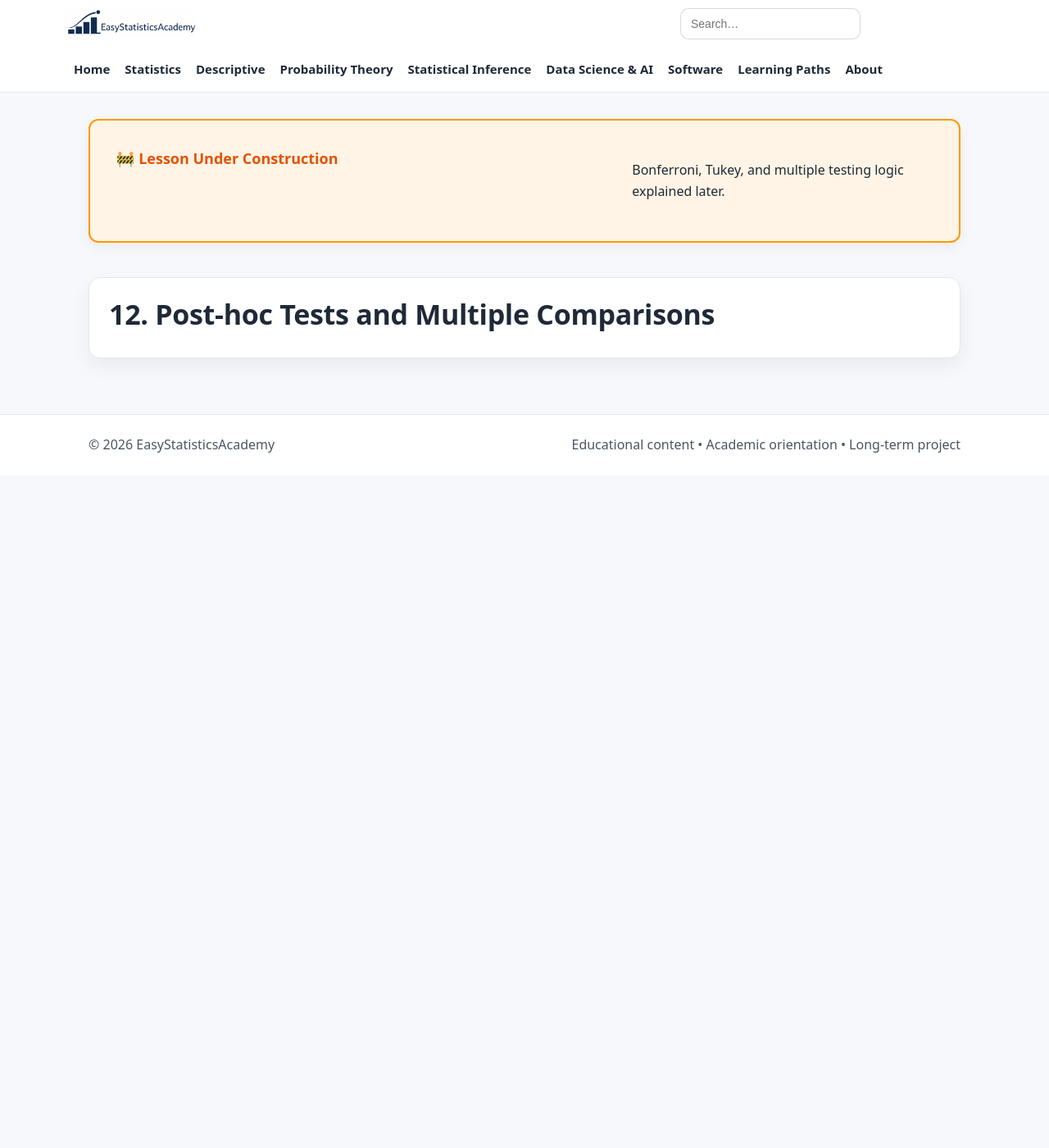
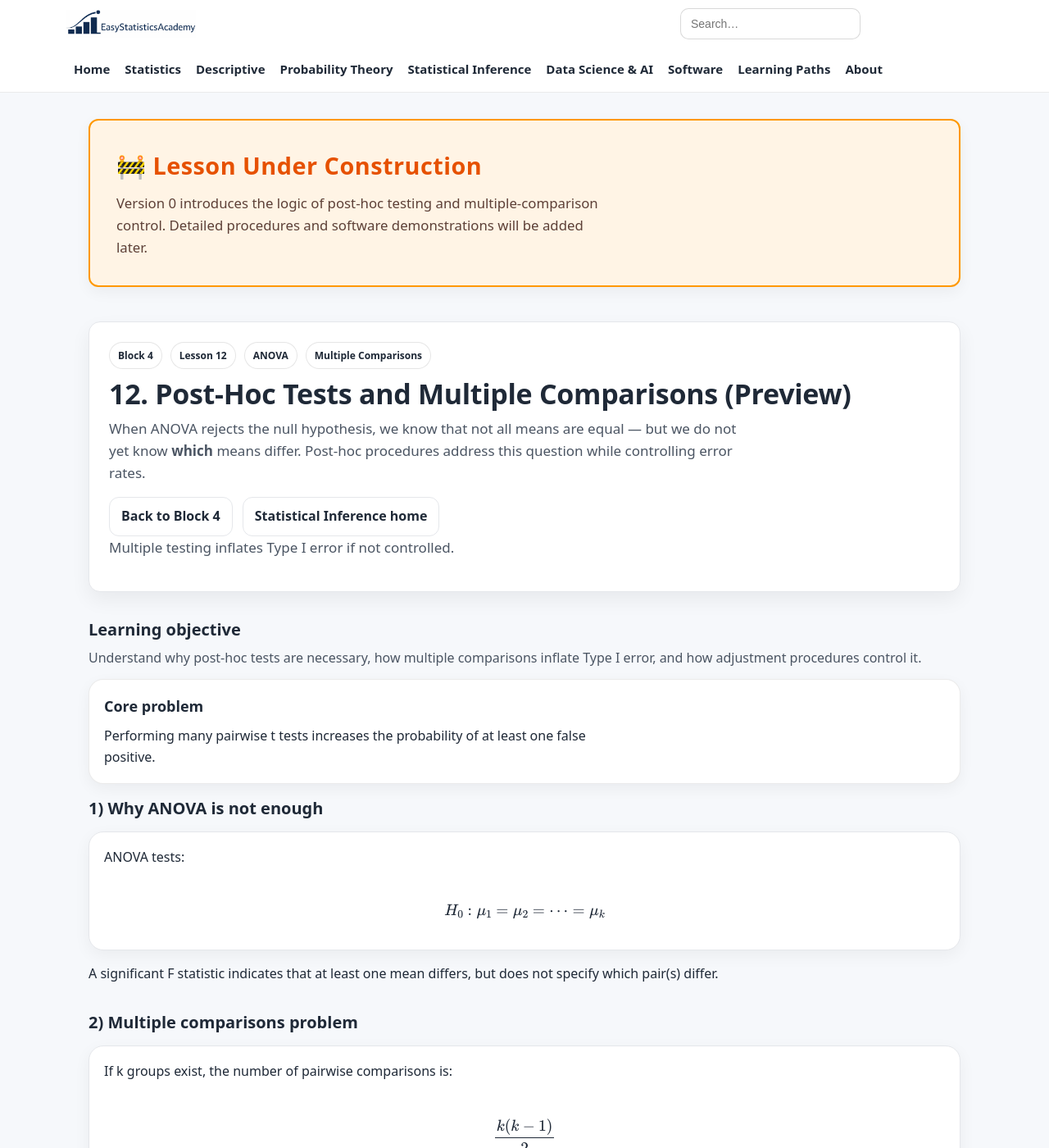
Before and after one commit to ammar-homaida-statistics/easystatisticsacademy, a Jekyll site: the page built from inference/classical-tests/post-hoc-tests-and-multiple-comparisons-preview/index.md, in a window 1280 px wide and 1400 px high. Shown: the whole window at 82% size. Built offline with Jekyll 4.4.1, drawn with Linux system fonts in a browser that asks for light colours; some of the changed text lies outside the part shown.

Commit message:
Add lesson content last lesson in block 4

```diff
--- a/inference/classical-tests/post-hoc-tests-and-multiple-comparisons-preview/index.md
+++ b/inference/classical-tests/post-hoc-tests-and-multiple-comparisons-preview/index.md
@@ -1,14 +1,245 @@
 ---
 layout: default
-title: "12. Post-hoc Tests and Multiple Comparisons"
-description: "Understand why multiple testing inflates false positives and preview correction methods."
+title: "12. Post-Hoc Tests and Multiple Comparisons (Preview)"
+description: "Understand why post-hoc tests are needed after ANOVA and how multiple comparisons affect Type I error."
 permalink: /inference/classical-tests/post-hoc-tests-and-multiple-comparisons-preview/
 sidebar: false
 ---
+
+<!-- UNDER CONSTRUCTION NOTICE -->
 <section class="section section-slim">
-<div class="callout" style="background:#fff4e5;border:2px solid #ff9800;padding:2rem;border-radius:12px;">
-<h2 style="color:#e65100;">🚧 Lesson Under Construction</h2>
-<p>Bonferroni, Tukey, and multiple testing logic explained later.</p>
-</div></section>
-<script>(function(){var KEY="esa_continue_inference_classical_tests_lesson_v0";localStorage.setItem(KEY,JSON.stringify({url:"/inference/classical-tests/post-hoc-tests-and-multiple-comparisons-preview/",label:"Lesson 12 — Post-hoc Tests",ts:Date.now()}));})();</script>
-<section class="hero hero-section"><div class="hero-card"><h1>12. Post-hoc Tests and Multiple Comparisons</h1></div></section>
+  <div class="callout" style="background:#fff4e5; border:2px solid #ff9800; padding:2rem; border-radius:12px;">
+    <div class="callout-copy">
+      <h2 style="margin-top:0; color:#e65100; font-size:1.8rem; letter-spacing:0.5px;">
+        🚧 Lesson Under Construction
+      </h2>
+      <p style="margin:0; font-size:1.05rem; color:#5d4037; line-height:1.6;">
+        Version 0 introduces the logic of post-hoc testing and multiple-comparison control.
+        Detailed procedures and software demonstrations will be added later.
+      </p>
+    </div>
+  </div>
+</section>
+
+<!-- ✅ Update continue-reading keys -->
+<script>
+  (function () {
+    var KEY = "esa_continue_inference_classical_tests_lesson_v0";
+
+    localStorage.setItem(KEY, JSON.stringify({
+      url: "/inference/classical-tests/post-hoc-tests-and-multiple-comparisons-preview/",
+      label: "Lesson 12 — Post-Hoc Tests & Multiple Comparisons",
+      ts: Date.now()
+    }));
+
+    localStorage.setItem("esa_continue_inference_last_block_v0", JSON.stringify({
+      url: "/inference/classical-tests/",
+      label: "Block 4 — Classical Tests",
+      ts: Date.now()
+    }));
+  })();
+</script>
+
+<section class="hero hero-section">
+  <div class="hero-card">
+    <div class="hero-copy">
+      <div class="badge-row">
+        <span class="badge">Block 4</span>
+        <span class="badge">Lesson 12</span>
+        <span class="badge">ANOVA</span>
+        <span class="badge">Multiple Comparisons</span>
+      </div>
+
+      <h1>12. Post-Hoc Tests and Multiple Comparisons (Preview)</h1>
+
+      <p class="lead">
+        When ANOVA rejects the null hypothesis,
+        we know that not all means are equal —
+        but we do not yet know <strong>which</strong> means differ.
+        Post-hoc procedures address this question
+        while controlling error rates.
+      </p>
+
+      <div class="hero-actions">
+        <a class="btn btn-outline" href="/inference/classical-tests/">Back to Block 4</a>
+        <a class="btn btn-outline" href="/inference/">Statistical Inference home</a>
+      </div>
+
+      <p class="muted-mini">
+        Multiple testing inflates Type I error if not controlled.
+      </p>
+    </div>
+  </div>
+</section>
+
+<section class="section">
+  <div class="section-head">
+    <h2>Learning objective</h2>
+    <p>
+      Understand why post-hoc tests are necessary,
+      how multiple comparisons inflate Type I error,
+      and how adjustment procedures control it.
+    </p>
+  </div>
+
+  <div class="callout">
+    <div class="callout-copy">
+      <h2>Core problem</h2>
+      <p style="margin:0;">
+        Performing many pairwise t tests increases
+        the probability of at least one false positive.
+      </p>
+    </div>
+  </div>
+</section>
+
+<section class="section">
+  <div class="section-head">
+    <h2>1) Why ANOVA is not enough</h2>
+  </div>
+
+  <div class="card">
+    ANOVA tests:
+    <br><br>
+    \[
+    H_0: \mu_1 = \mu_2 = \dots = \mu_k
+    \]
+  </div>
+
+  <p>
+    A significant F statistic indicates that
+    at least one mean differs,
+    but does not specify which pair(s) differ.
+  </p>
+</section>
+
+<section class="section">
+  <div class="section-head">
+    <h2>2) Multiple comparisons problem</h2>
+  </div>
+
+  <div class="card">
+    If k groups exist,
+    the number of pairwise comparisons is:
+    <br><br>
+    \[
+    \frac{k(k-1)}{2}
+    \]
+  </div>
+
+  <p>
+    Each additional test increases
+    the overall probability of a Type I error
+    across the family of tests.
+  </p>
+
+  <div class="card" style="margin-top:1rem;">
+    Familywise error rate (FWER):
+    <br><br>
+    Probability of at least one false rejection.
+  </div>
+</section>
+
+<section class="section">
+  <div class="section-head">
+    <h2>3) Adjustment strategies</h2>
+  </div>
+
+  <div class="grid grid-2">
+    <div class="card">
+      <h3>Bonferroni correction</h3>
+      <p>
+        Use adjusted significance level:
+        <br>
+        \[
+        \alpha^* = \frac{\alpha}{m}
+        \]
+        where m = number of comparisons.
+      </p>
+    </div>
+
+    <div class="card">
+      <h3>Tukey’s HSD</h3>
+      <p>
+        Designed for pairwise comparisons
+        while maintaining overall error control.
+      </p>
+    </div>
+
+    <div class="card">
+      <h3>Holm method</h3>
+      <p>
+        Sequential adjustment
+        less conservative than Bonferroni.
+      </p>
+    </div>
+
+    <div class="card">
+      <h3>False discovery rate</h3>
+      <p>
+        Controls expected proportion of false discoveries
+        among rejected hypotheses.
+      </p>
+    </div>
+  </div>
+</section>
+
+<section class="section">
+  <div class="section-head">
+    <h2>4) Interpretation</h2>
+  </div>
+
+  <div class="card">
+    Post-hoc tests identify
+    which specific group means differ
+    while maintaining control over error rates.
+  </div>
+
+  <p class="muted-mini">
+    Choice of adjustment depends on research goals
+    and tolerance for Type I error.
+  </p>
+</section>
+
+<section class="section section-slim">
+  <div class="callout">
+    <div class="callout-copy">
+      <h2>Outcome of this lesson</h2>
+      <ul class="bullets">
+        <li>Recognize the multiple testing problem</li>
+        <li>Understand familywise error rate</li>
+        <li>Know major adjustment methods</li>
+        <li>Understand the role of post-hoc tests after ANOVA</li>
+      </ul>
+    </div>
+  </div>
+</section>
+
+<section class="section section-slim">
+  <div class="callout">
+    <div class="callout-copy">
+      <h2>Next block</h2>
+      <p style="margin:0;">
+        We now move to planning studies:
+        statistical power and required sample size.
+      </p>
+
+      <div class="pill-row" style="margin-top:1rem;">
+        <a class="btn" href="/inference/power-sample-size/">
+          Next block: Block 5 — Power & Sample Size →
+        </a>
+      </div>
+    </div>
+
+    <div class="callout-side">
+      <div class="mini" style="border-left:4px solid #1a73e8; padding-left:12px;">
+        <div class="mini-title" style="color:#1a73e8;">Previous lesson</div>
+        <div class="mini-body">
+          <a href="/inference/classical-tests/one-way-anova-f-test/" style="color:#1a73e8; text-decoration:underline;">
+            Lesson 11: One-Way ANOVA (F Test)
+          </a>
+        </div>
+      </div>
+    </div>
+  </div>
+</section>
```
